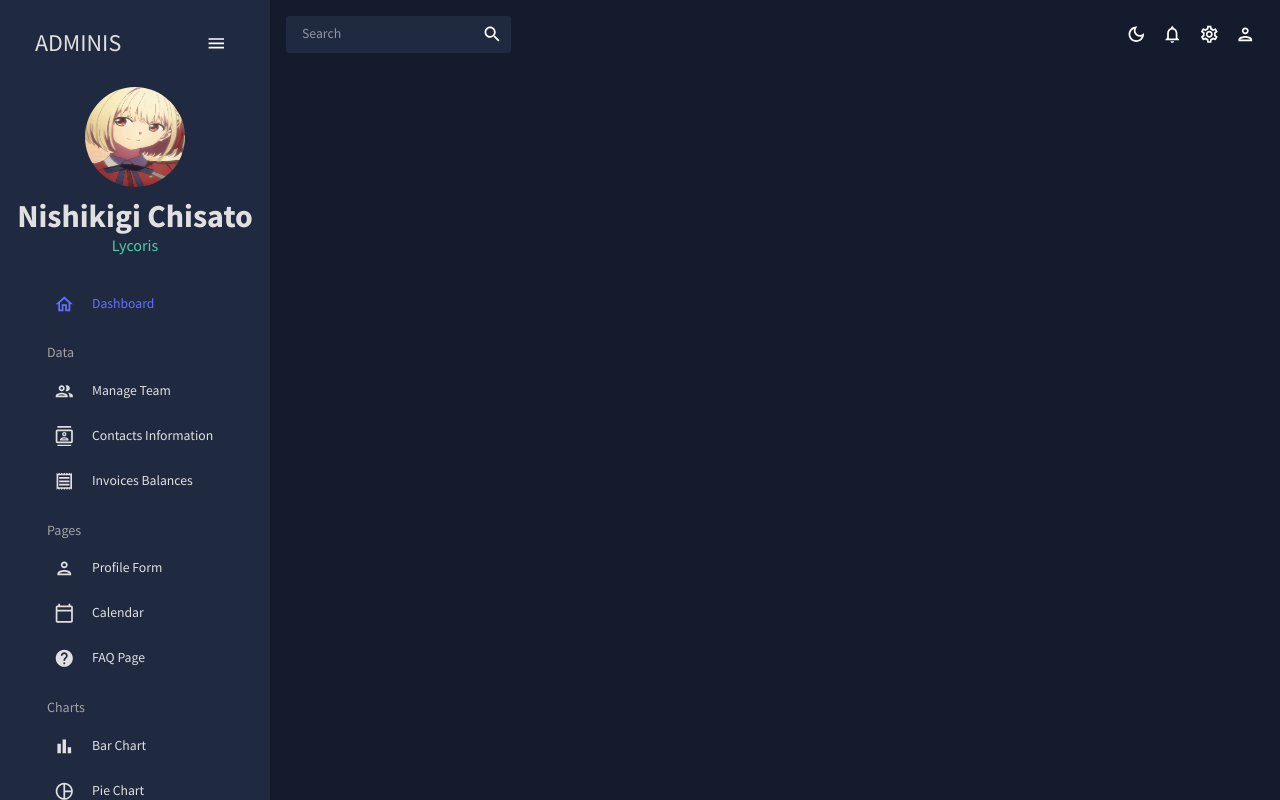
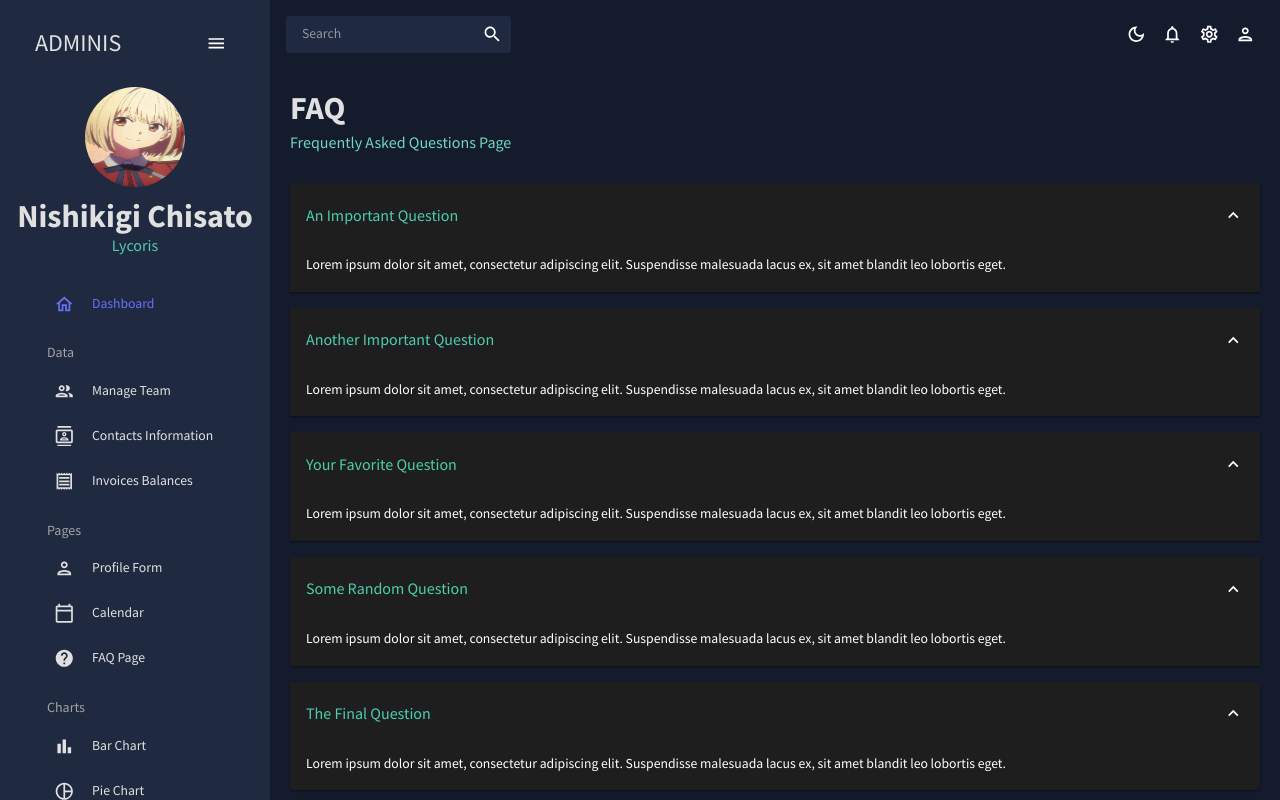
Before and after one commit to jscjml2/dashboard-react, a React (Create React App) app: page /faq in a window 1280 px wide. Built offline with nearby package versions, Linux system fonts and the light colour scheme.

Commit message:
finished faq (accordion) page

```diff
--- a/src/App.js
+++ b/src/App.js
@@ -11,7 +11,7 @@
 import Form from "./scenes/form";
 // import Line from "./scenes/line";
 // import Pie from "./scenes/pie";
-// import FAQ from "./scenes/faq";
+import FAQ from "./scenes/faq";
 // import Geography from "./scenes/geography";
 import Calendar from "./scenes/calendar";
 
@@ -35,7 +35,7 @@
               {/* <Route path="/bar" element={<Bar />} /> */}
               {/* <Route path="/pie" element={<Pie />} /> */}
               {/* <Route path="/line" element={<Line />} /> */}
-              {/* <Route path="/faq" element={<FAQ />} /> */}
+              <Route path="/faq" element={<FAQ />} />
               {/* <Route path="/geography" element={<Geography />} /> */}
               <Route path="/calendar" element={<Calendar />} />
             </Routes>
--- /dev/null
+++ b/src/scenes/faq/index.jsx
@@ -0,0 +1,90 @@
+import { Box, useTheme, Typography } from "@mui/material";
+import Header from "../../components/Header";
+import Accordion from "@mui/material/Accordion";
+import AccordionSummary from "@mui/material/AccordionSummary";
+import AccordionDetails from "@mui/material/AccordionDetails";
+import ExpandMoreIcon from "@mui/icons-material/ExpandMore";
+import { tokens } from "../../theme";
+
+const FAQ = () => {
+  const theme = useTheme();
+  const colors = tokens(theme.palette.mode);
+
+  return (
+    <Box m="20px">
+      <Header title="FAQ" subtitle="Frequently Asked Questions Page" />
+
+      <Accordion defaultExpanded>
+        <AccordionSummary expandIcon={<ExpandMoreIcon />}>
+          <Typography color={colors.greenAccent[500]} variant="h5">
+            An Important Question
+          </Typography>
+        </AccordionSummary>
+        <AccordionDetails>
+          <Typography>
+            Lorem ipsum dolor sit amet, consectetur adipiscing elit. Suspendisse
+            malesuada lacus ex, sit amet blandit leo lobortis eget.
+          </Typography>
+        </AccordionDetails>
+      </Accordion>
+
+      <Accordion defaultExpanded>
+        <AccordionSummary expandIcon={<ExpandMoreIcon />}>
+          <Typography color={colors.greenAccent[500]} variant="h5">
+            Another Important Question
+          </Typography>
+        </AccordionSummary>
+        <AccordionDetails>
+          <Typography>
+            Lorem ipsum dolor sit amet, consectetur adipiscing elit. Suspendisse
+            malesuada lacus ex, sit amet blandit leo lobortis eget.
+          </Typography>
+        </AccordionDetails>
+      </Accordion>
+
+      <Accordion defaultExpanded>
+        <AccordionSummary expandIcon={<ExpandMoreIcon />}>
+          <Typography color={colors.greenAccent[500]} variant="h5">
+            Your Favorite Question
+          </Typography>
+        </AccordionSummary>
+        <AccordionDetails>
+          <Typography>
+            Lorem ipsum dolor sit amet, consectetur adipiscing elit. Suspendisse
+            malesuada lacus ex, sit amet blandit leo lobortis eget.
+          </Typography>
+        </AccordionDetails>
+      </Accordion>
+
+      <Accordion defaultExpanded>
+        <AccordionSummary expandIcon={<ExpandMoreIcon />}>
+          <Typography color={colors.greenAccent[500]} variant="h5">
+            Some Random Question
+          </Typography>
+        </AccordionSummary>
+        <AccordionDetails>
+          <Typography>
+            Lorem ipsum dolor sit amet, consectetur adipiscing elit. Suspendisse
+            malesuada lacus ex, sit amet blandit leo lobortis eget.
+          </Typography>
+        </AccordionDetails>
+      </Accordion>
+
+      <Accordion defaultExpanded>
+        <AccordionSummary expandIcon={<ExpandMoreIcon />}>
+          <Typography color={colors.greenAccent[500]} variant="h5">
+            The Final Question
+          </Typography>
+        </AccordionSummary>
+        <AccordionDetails>
+          <Typography>
+            Lorem ipsum dolor sit amet, consectetur adipiscing elit. Suspendisse
+            malesuada lacus ex, sit amet blandit leo lobortis eget.
+          </Typography>
+        </AccordionDetails>
+      </Accordion>
+    </Box>
+  );
+};
+
+export default FAQ;
```
Also changed, not shown: 1 other file (tests, documents, lock files or other folders).
